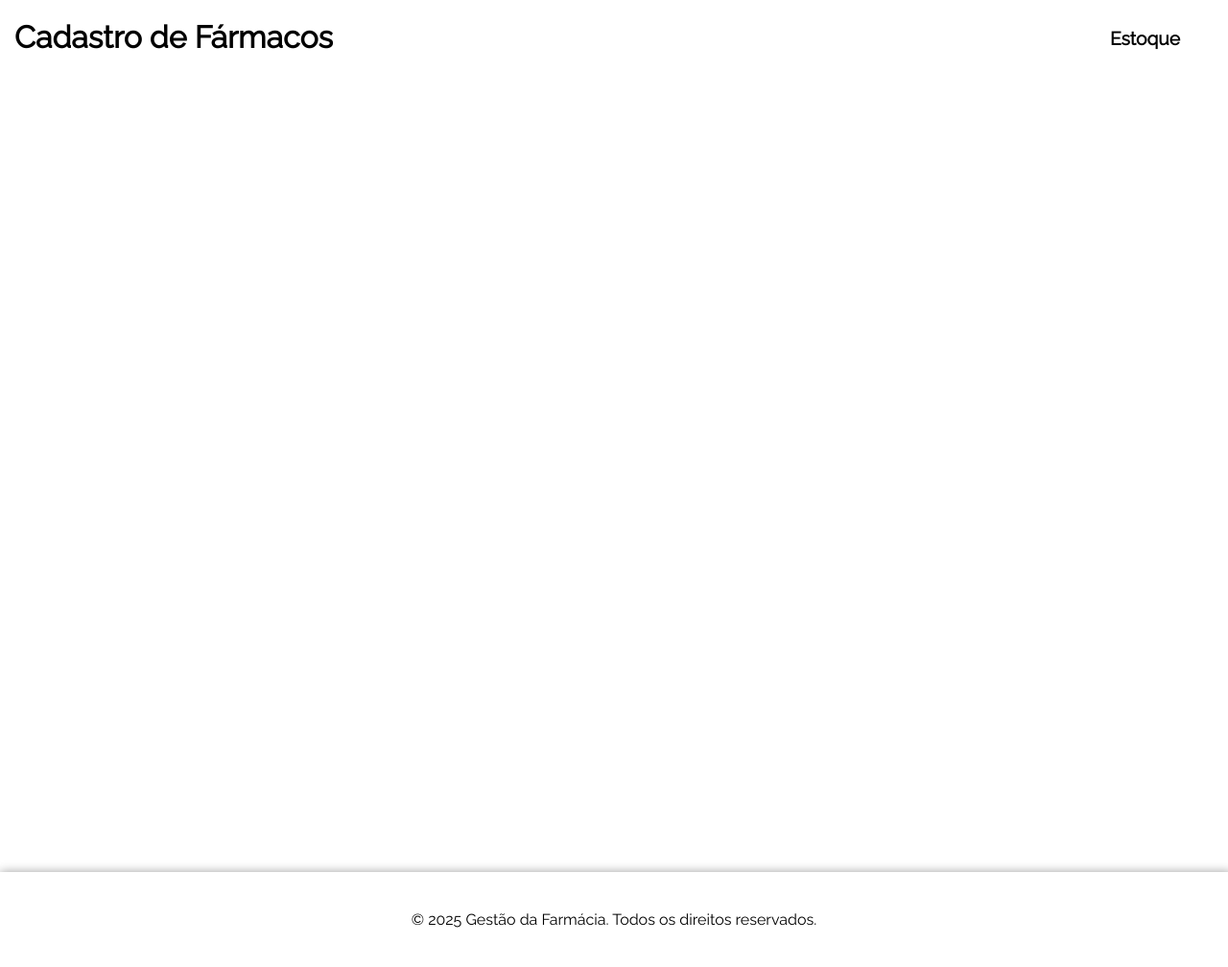
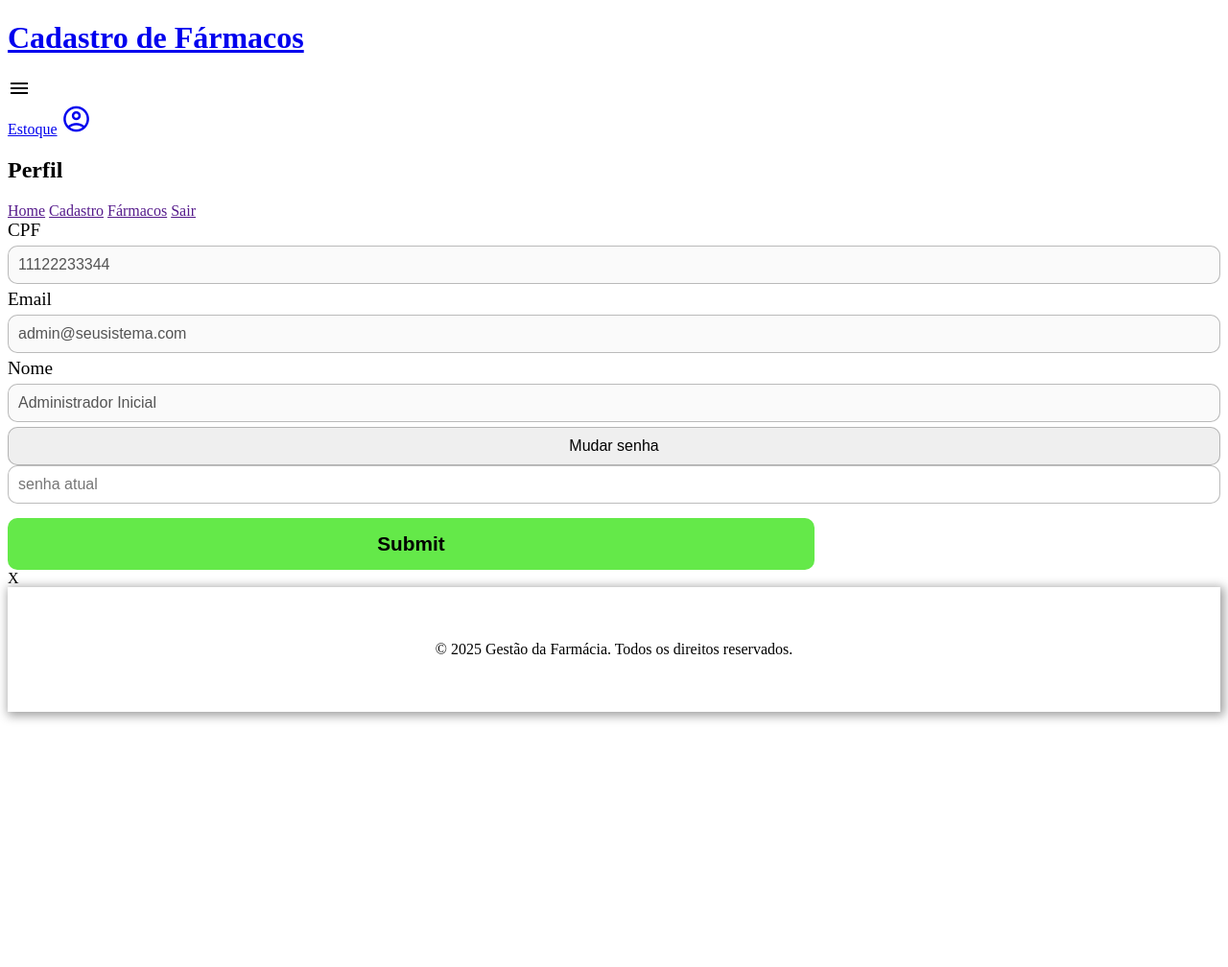
Before and after one commit to LuskGPM/Paper-Uniasselvi, a Flask app: page /perfil in a window 1280 px wide. Shown: the whole page at 96% size. After the commit the page ends 752 px from the top, so only its background shows below. Run offline with Flask 3, Linux system fonts and the light colour scheme; a user stored in the database is signed in.

Commit message:
perfil tá sendo construído

```diff
--- a/src/routes/auth.py
+++ b/src/routes/auth.py
@@ -8,6 +8,7 @@ auth_bp = Blueprint(
     __name__,
     template_folder='../templates'
 )
+
 
 @auth_bp.route('/login', methods=['GET', 'POST'])
 def login():
@@ -33,7 +34,7 @@ def login():
             login_user(user)
             flash('Login realizado com sucesso!', 'green')
             next_page = request.args.get('next')
-            return redirect(next_page or url_for('produtos.listar_produtos'))
+            return redirect(next_page or url_for('index'))
         else:
             flash('CPF/E-mail ou senha inválidos.', 'red')
 
--- a/src/routes/user.py
+++ b/src/routes/user.py
@@ -1,5 +1,6 @@
 from flask import Blueprint, render_template, redirect, url_for, flash, request
 from flask_login import login_required, current_user
+from werkzeug.security import generate_password_hash, check_password_hash
 from ..models import User
 from ..app import database
 
@@ -13,6 +14,35 @@ user_bp = Blueprint(
 def perfil():
     if current_user.is_authenticated:
         user = User.query.filter_by(cpf=current_user.cpf).first()
-        return render_template('perfil.html', user=user)
+        if user.is_adm:
+            return render_template('perfil-adm.html', user=user)
+        else:
+            return render_template('perfil-jr.html', user=user)
     else:
         return redirect(url_for('auth.login'))
+
+@user_bp.route('/analisar_senha', methods=['GET', 'POST'])
+@login_required
+def analisar_senha(prosseguir = False):
+    if request.method == 'POST':
+        user = user.query.filter_by(cpf=current_user.cpf).first()
+        senha_form = request.form.get('senha_atual')
+        if check_password_hash(user.senha, senha_form):
+            prosseguir = True
+            return prosseguir
+        else:
+            flash('Senha incorreta. Por favor, tente novamente.', 'red')
+            prosseguir = False
+            return prosseguir
+
+@user_bp.route('/atualizar_usuario', methods=['GET', 'POST'])
+@login_required
+def atualizar_senha():
+    if request.method == 'POST':
+        senha_nova = request.form.get('senha_nova')
+        senha_hash = generate_password_hash(senha_nova)
+        user = user.query.filter_by(cpf=current_user.cpf).first()
+        user.senha = senha_hash
+        database.session.commit()
+        flash('Senha atualizada com sucesso!', 'green')
+        return redirect(url_for('user.perfil'))
--- a/src/static/css/header.css
+++ b/src/static/css/header.css
@@ -51,6 +51,7 @@
     max-height: 0;
     overflow: hidden;
     transition: max-height 0.2s ease-out;
+    align-items: center;
 }
 
 .colapse a {
--- /dev/null
+++ b/src/static/js/analisar_senha.js
@@ -0,0 +1,6 @@
+const form_senha = document.getElementById('form_senha');
+const btn = document.getElementById('alter-senha');
+function aparecer_formulario_de_senha() {
+    form_senha.classList.toggle('display-form-senha');
+    btn.classList.toggle('active-btn-senha')
+}
--- /dev/null
+++ b/src/templates/base-perfil.html
@@ -0,0 +1,104 @@
+<!DOCTYPE html>
+<html lang="pt-br">
+
+<head>
+    <meta charset="UTF-8">
+    <meta name="viewport" content="width=device-width, initial-scale=1.0">
+    <link rel="stylesheet"
+        href="https://fonts.googleapis.com/css2?family=Material+Symbols+Outlined:opsz,wght,FILL,GRAD@24,400,0,0" />
+    <link rel="shortcut icon" href="{{ url_for('static', filename='img/favicon.png') }}" type="image/x-icon">
+    <link rel="stylesheet" href="{{ url_for('static', filename='css/footer.css') }}">
+    <link rel="stylesheet" href="{{ url_for('static', filename='css/form.css') }}">
+    <title>{% block title %} Perfil {% endblock %}</title>
+</head>
+<style>
+    @import url(../static/css/paleta.css);
+    .fcorpo .perfil {
+        font-size: 2em;
+        transition: all .1s ease-out;
+    }
+
+    .fcorpo .perfil:hover {
+        transform: scale(1.2);
+    }
+
+    .display-form-senha {
+        display: none;
+    }
+    .active-btn-senha {
+        background-color: var(--sandy-brown);
+    }
+    .active-btn-senha:hover {
+        background-color: rgb(255, 126, 34);
+    }
+</style>
+{% block style %} {% endblock %}
+
+<body>
+    <header class="container">
+        <h1>
+            <a href="{{ url_for('index') }}" class="fcorpo">
+                Cadastro de Fármacos
+            </a>
+        </h1>
+        <span class="material-symbols-outlined" id="sanduiche">Menu</span>
+        <nav class="colapse" id="colapse">
+            {% block a %} {% endblock %}
+            <a href="#" class="fcorpo">Estoque</a>
+            <a href="{{ url_for('user.perfil') }}" class="fcorpo"><span class="material-symbols-outlined perfil">
+                    account_circle
+                </span></a>
+        </nav>
+    </header>
+
+    {% with messages = get_flashed_messages(with_categories=true) %}
+    {% if messages %}
+    {% for category, message in messages %}
+    <div>
+        <p class="alert {{category}}">{{ message }}</p>
+    </div>
+    {% endfor %}
+    {% endif %}
+    {% endwith %}
+
+    <main id="main-perfil">
+        <section id="nav-perfil">
+            <h1>Perfil</h1>
+            <a href="">Home</a>
+            <a href="">Cadastro</a>
+            <a href="">Fármacos</a>
+            <a href="">Sair</a>
+        </section>
+        <section id="corpo-perfil">
+            <div class="container form">
+                <label for="cpf">CPF</label>
+                <input type="text" name="cpf" id="cpf" disabled value="{{ user.cpf }}">
+                <label for="email">Email</label>
+                <input type="email" name="email" id="email" disabled value="{{ user.email }}">
+                <label for="nome">Nome</label>
+                <input type="text" name="nome" id="nome" disabled value="{{ user.nome }}">
+                <input type="button" value="Mudar senha" onclick="aparecer_formulario_de_senha()" id="alter-senha">
+            </div>
+
+            <form action="{{ url_for('user.analisar_senha') }}" method="post" class="container form display-form-senha" id="form_senha">
+                <input type="text" placeholder="senha atual" required minlength="8" name="senha_atual" id="senha atual">
+                <input type="submit">
+            </form>
+
+            {% if prosseguir %}
+            <form action="{{ url_for('user.atualizar_senha') }}" class="container form">
+                <input type="text" placeholder="nova senha" required minlength="8" name="senha_nova" id="senha_nova">
+                <input type="text" placeholder="confirme a nova senha" required minlength="8" id="repetir_senha">
+            </form>
+            {% endif %}X
+        </section>
+    </main>
+
+    <footer>
+        <p>&copy; 2025 Gestão da Farmácia. Todos os direitos reservados.</p>
+    </footer>
+    <script src="{{ url_for('static', filename='js/analisar_senha.js') }}"></script>
+    {% block scripts %}{% endblock %} {# Para JavaScripts específicos da página #}
+</body>
+
+</html>
--- a/src/templates/base.html
+++ b/src/templates/base.html
@@ -15,12 +15,15 @@
     <link rel="stylesheet" href="{{ url_for('static', filename='css/media.css') }}">
     <link rel="stylesheet" href="{{ url_for('static', filename='css/style.css') }}">
     <link rel="stylesheet" href="{{ url_for('static', filename='css/table.css') }}">
-    <link rel="stylesheet" href="{{ url_for('static', filename='css/perfil.css') }}">
     <title>{% block title %}Gerenciamento de Fármacos {% endblock %}</title>
 </head>
 <style>
-    .fcorpo.sair {
-
+    .fcorpo .perfil {
+        font-size: 2em;
+        transition: all .1s ease-out;
+    }
+    .fcorpo .perfil:hover {
+        transform: scale(1.2);
     }
 </style>
 {% block style %} {% endblock %}
@@ -36,7 +39,9 @@
         <nav class="colapse" id="colapse">
             {% block a %} {% endblock %}
             <a href="#" class="fcorpo">Estoque</a>
-            <a href=""></a>
+            <a href="{{ url_for('user.perfil') }}" class="fcorpo"><span class="material-symbols-outlined perfil">
+                    account_circle
+                </span></a>
         </nav>
     </header>
 
--- /dev/null
+++ b/src/templates/perfil-adm.html
@@ -0,0 +1 @@
+{% extends 'base-perfil.html' %}
--- /dev/null
+++ b/src/templates/perfil-jr.html
@@ -0,0 +1,5 @@
+{% extends "base.html" %}
+{% block title %}Perfil{% endblock %}
+{% block content %}
+
+{% endblock %}
--- a/src/templates/perfil.html
+++ /dev/null
@@ -1,8 +0,0 @@
-{% extends "base.html" %}
-{% block title %}Perfil{% endblock %}
-{% block content %}
-<main id="main-perfil">
-    <section id="nav-perfil"></section>
-    <section id="corpo-perfil"></section>
-</main>
-{% endblock %}
```
Also changed, not shown: src/templates/index.html (+18 -0 lines), src/templates/login.html (+10 -0 lines), src/db/farma.db.
